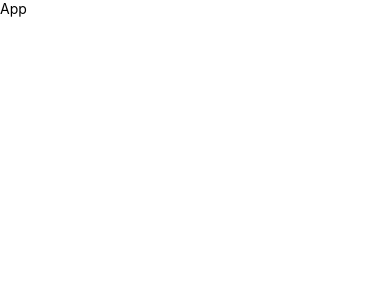
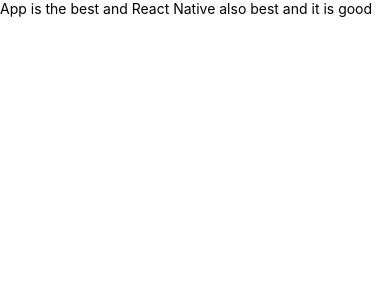
Before and after one commit to roshangotra12345/TOdoList, a React Native app: screen / in a window 390 px wide. Shown: the top 300 px of the page. Built offline with nearby package versions, Linux system fonts and the light colour scheme.

Commit message:
second commit

```diff
--- a/App.js
+++ b/App.js
@@ -5,7 +5,7 @@ export default class App extends Component {
   render() {
     return (
       <View>
-        <Text>App</Text>
+        <Text>App is the best and React Native also best and it is good</Text>
       </View>
     )
   }
```
